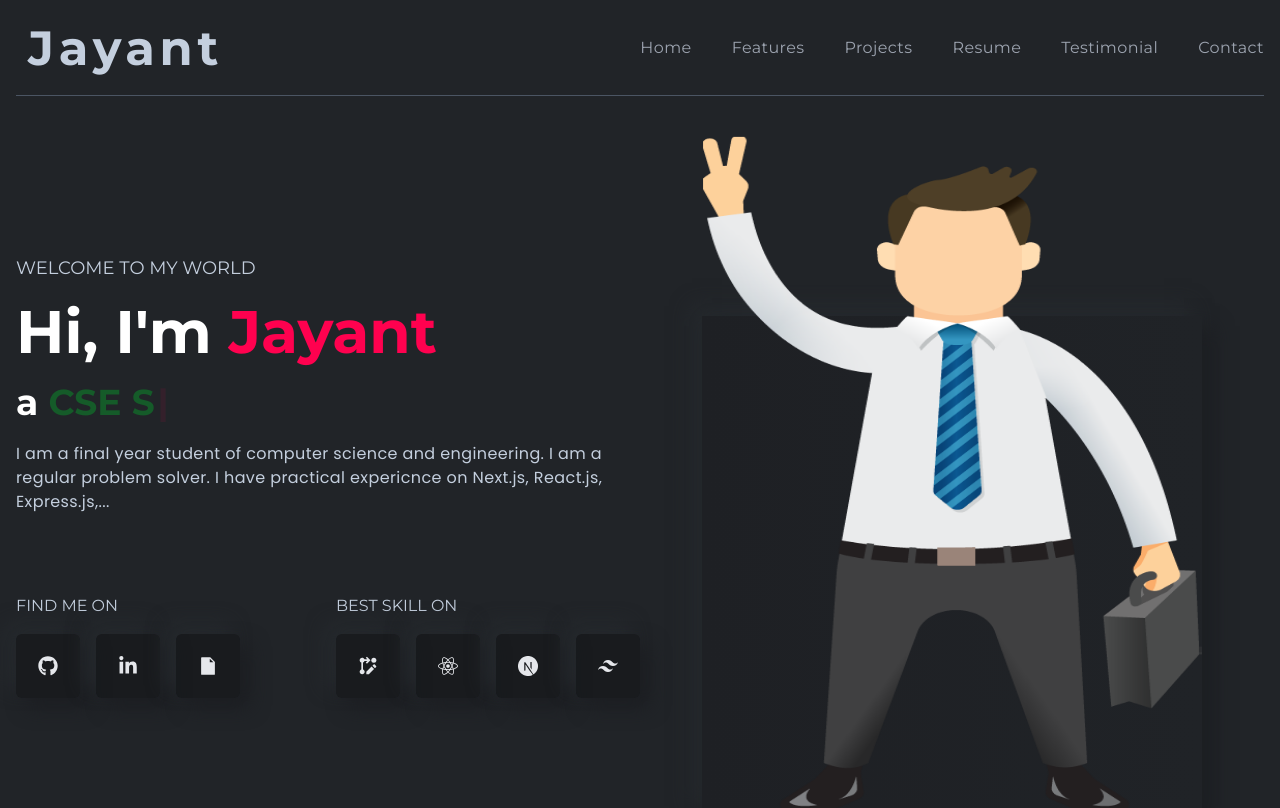
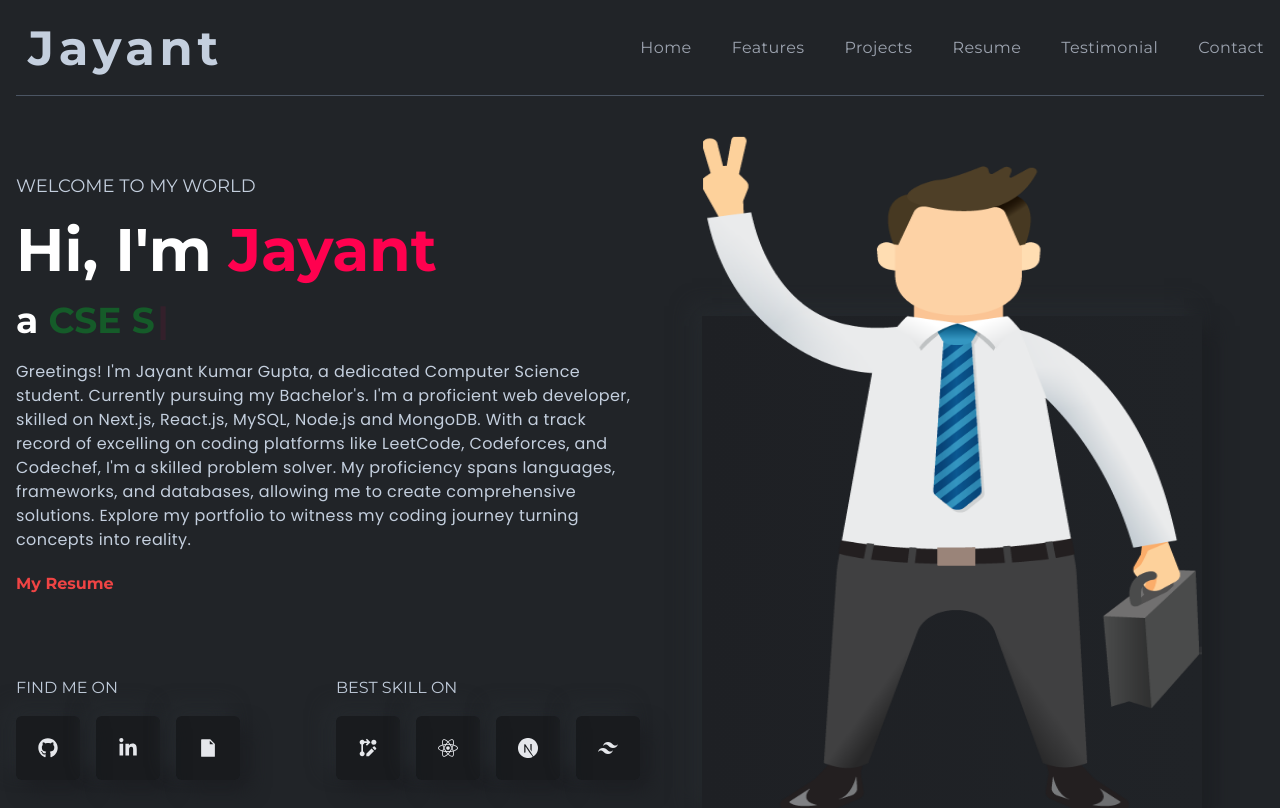
Before and after one commit to Jayant-001/Portfolio, a React (Create React App) app: page / in a window 1280 px wide. Shown: the top 808 px of the page. Built offline with nearby package versions, Linux system fonts and the light colour scheme.

Commit message:
update about and resume

```diff
--- a/src/components/banner/LeftBanner.js
+++ b/src/components/banner/LeftBanner.js
@@ -1,6 +1,8 @@
 import React from "react";
 import { useTypewriter, Cursor } from "react-simple-typewriter";
 import Media from "./Media";
+
+import resumePdf from "./Jayant_Gupta_Resume.pdf";
 
 const LeftBanner = () => {
     const [text] = useTypewriter({
@@ -27,10 +29,26 @@ const LeftBanner = () => {
                     />
                 </h2>
                 <p className="text-base font-bodyFont leading-6 tracking-wide">
-                    I am a final year student of computer science and engineering.
-                    I am a regular problem solver.
-                    I have practical expericnce on Next.js, React.js, Express.js,...
+                    Greetings! I'm Jayant Kumar Gupta, a dedicated Computer
+                    Science student. Currently pursuing my Bachelor's. I'm a
+                    proficient web developer, skilled on Next.js, React.js,
+                    MySQL, Node.js and MongoDB. With a track record of excelling
+                    on coding platforms like LeetCode, Codeforces, and Codechef,
+                    I'm a skilled problem solver. My proficiency spans
+                    languages, frameworks, and databases, allowing me to create
+                    comprehensive solutions. Explore my portfolio to witness my
+                    coding journey turning concepts into reality.
                 </p>
+                <a
+                    href={resumePdf}
+                    rel="noreferrer"
+                    download="Jayant Gupta Resume.pdf"
+                    target="_blank"
+                    title="My Resume"
+                    className="cursor-pointer text-red-500 w-fit font-bold"
+                >
+                    My Resume
+                </a>
             </div>
             {/* Media */}
             <Media />
--- a/src/components/banner/Media.jsx
+++ b/src/components/banner/Media.jsx
@@ -4,7 +4,7 @@ import { FaGithub, FaLinkedinIn, FaReact } from "react-icons/fa";
 import { MdRebaseEdit } from "react-icons/md";
 import { SiTailwindcss, SiNextdotjs } from "react-icons/si";
 
-import resumePdf from "./Jayant-Gupta-Resume.pdf";
+import resumePdf from "./Jayant_Gupta_Resume.pdf";
 
 const Media = () => {
     return (
```
Also changed, not shown: 2 other files (tests, documents, lock files or other folders).
